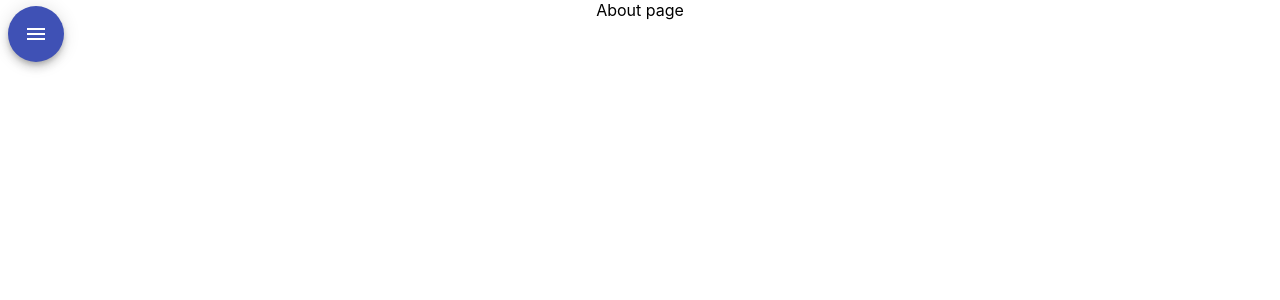
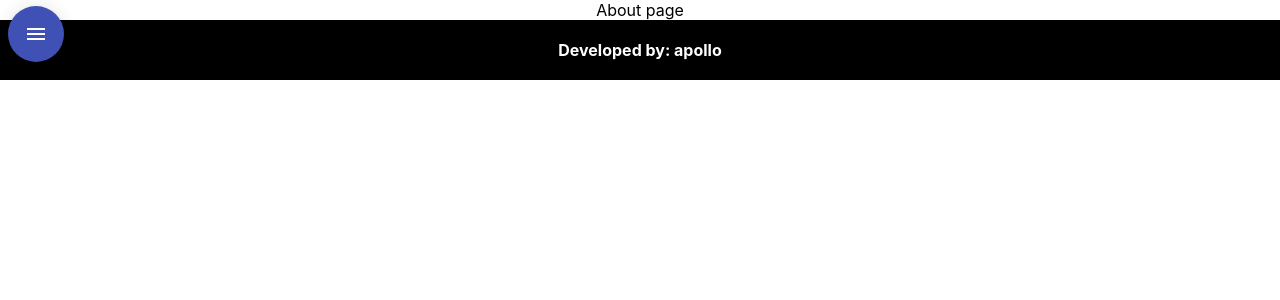
Before and after one commit to richardbmatic17/album-frontend, a React (Create React App) app: page /about in a window 1280 px wide. Shown: the top 300 px of the page. Built offline with nearby package versions, Linux system fonts and the light colour scheme.

Commit message:
implement partial page

```diff
--- a/src/pages/About.js
+++ b/src/pages/About.js
@@ -1,12 +1,12 @@
 import React from 'react'
-import Drawer from '../components/Drawer'
+import { Page } from '../partials'
 
 const About = () => {
+
   return (
-    <div>
-      <Drawer />
+    <Page>
       <div>About page</div>
-    </div>
+    </Page>
   )
 }
 
--- a/src/pages/Album.js
+++ b/src/pages/Album.js
@@ -1,9 +1,9 @@
 import React from 'react'
-import Drawer from '../components/Drawer'
 import { makeStyles } from '@material-ui/core/styles';
 import GridList from '@material-ui/core/GridList';
 import GridListTile from '@material-ui/core/GridListTile';
 import Parallax from '../components/Parallax'
+import { Page } from '../partials'
 
 const useStyles = makeStyles((theme) => ({
   root: {
@@ -56,13 +56,12 @@ const Album = (props) => {
   const classes = useStyles();
 
   return (
-    <div>
-      <Drawer />
+    <Page>
       <Parallax
         parallaxImage="https://via.placeholder.com/400.png/09f/fff%20C/O%20https://placeholder.com/"
         parallaxMessage="Welcome to Album Lists"
       />
-    <br />
+      <br />
       <div className={classes.root}>
         <GridList cellHeight={200} className={classes.gridList} cols={3}>
           {tileData.map((tile) => (
@@ -72,7 +71,7 @@ const Album = (props) => {
           ))}
         </GridList>
       </div>
-    </div>
+    </Page>
   )
 }
 
--- a/src/pages/Home.js
+++ b/src/pages/Home.js
@@ -1,14 +1,13 @@
 import React from 'react'
 import {
-  Drawer,
-  Footer,
   Parallax,
 } from '../components'
+import { Page } from '../partials'
 
 const Home = (props) => {
   return (
     <div>
-      <Drawer />
+      <Page>
         <Parallax
           parallaxImage="https://album-2021-03-02.s3-ap-southeast-1.amazonaws.com/boracay/IMG_0623.JPEG"
           parallaxMessage="Welcome to Our Blog!"
@@ -38,7 +37,7 @@ const Home = (props) => {
           parallaxMessage="Boracay Adventure"
           link="/portfolio"
       />
-      <Footer />
+      </Page>
     </div>
   )
 }
--- /dev/null
+++ b/src/partials/Page.js
@@ -0,0 +1,17 @@
+import React from 'react'
+import {
+  Drawer,
+  Footer,
+} from '../components'
+
+const _Page = (props) => {
+  return (
+    <div>
+      <Drawer />
+      {props.children}
+      <Footer />
+    </div>
+  )
+}
+
+export default _Page
--- /dev/null
+++ b/src/partials/index.js
@@ -0,0 +1,5 @@
+import Page from './Page'
+
+export {
+  Page,
+}
```
Lines whose indentation alone changed are shown as unchanged.
